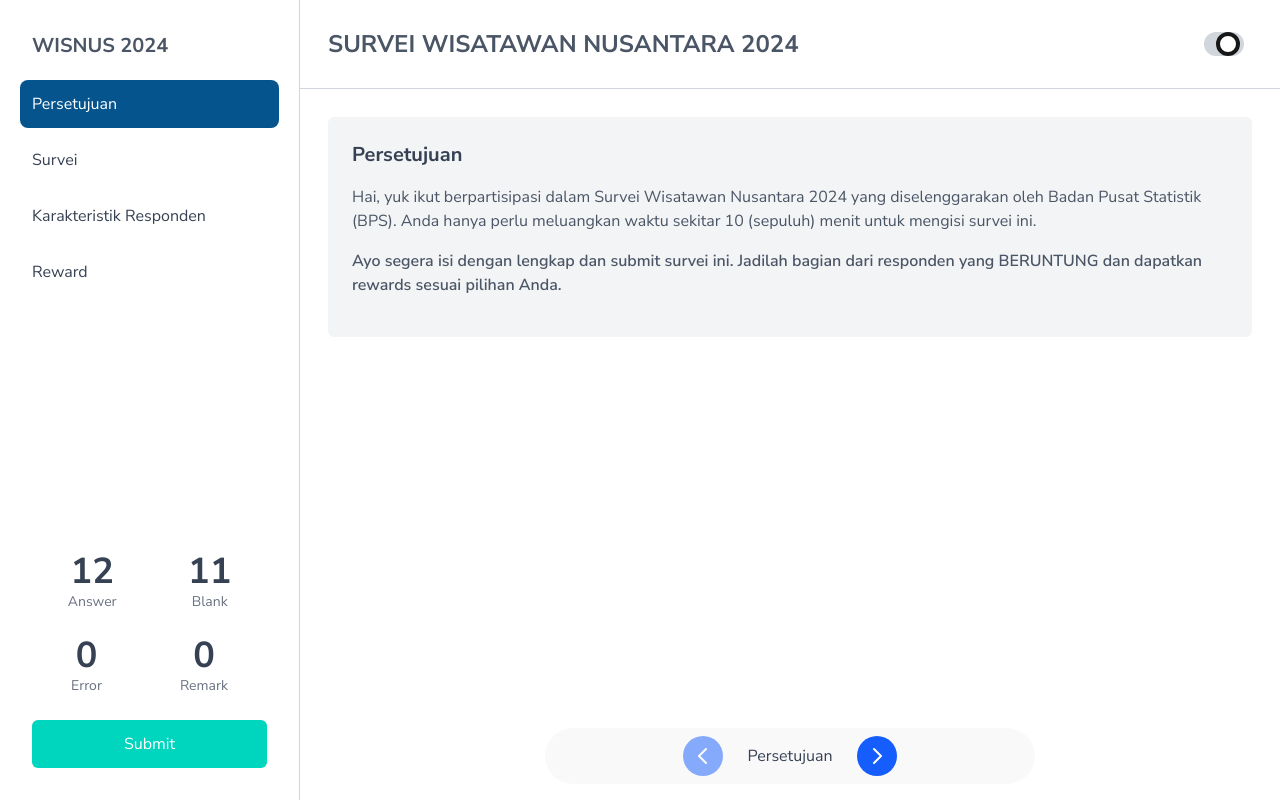
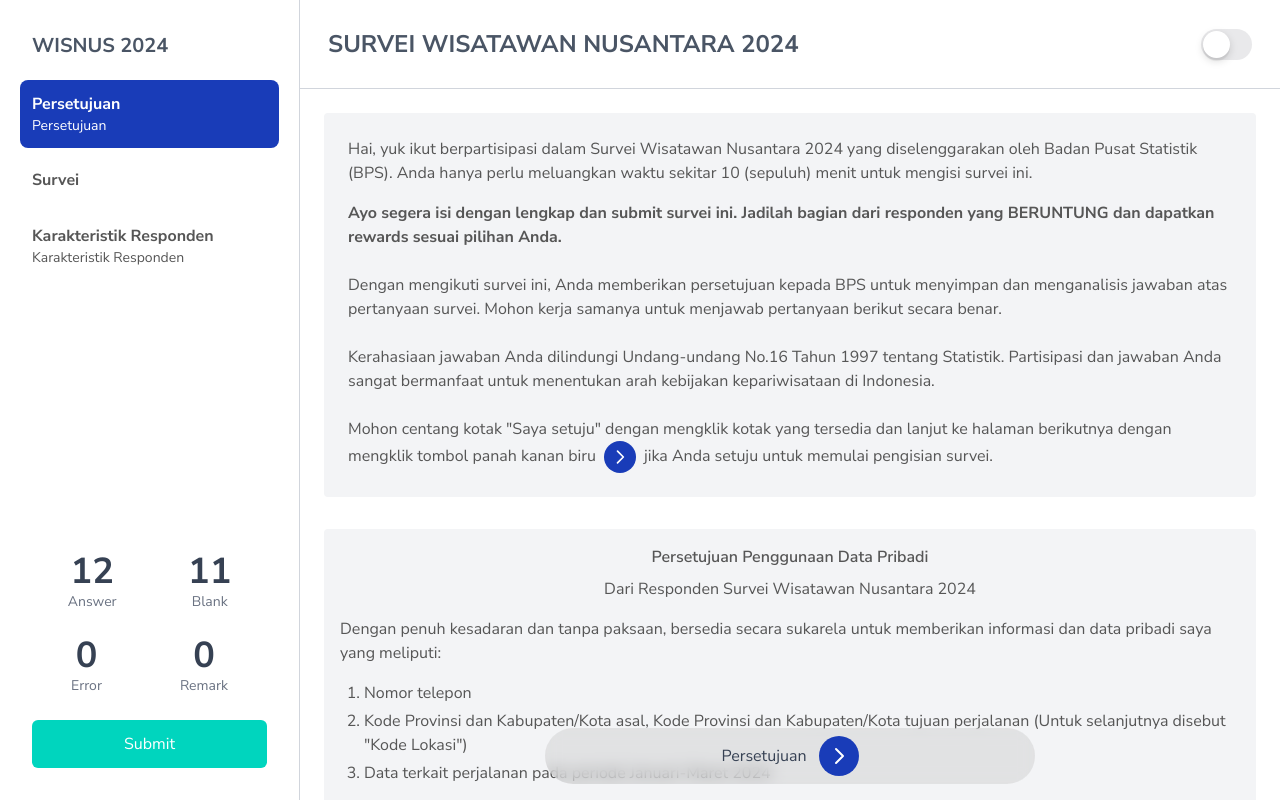
Before and after one commit to falanarh/wisnus-web-survey, a Next.js app: page /survey in a window 1280 px wide. Built offline with nearby package versions, Linux system fonts and the light colour scheme.

Commit message:
feat: add ThemeSwitch component for dark mode toggle and update dependencies

```diff
--- a/src/app/survey/page.tsx
+++ b/src/app/survey/page.tsx
@@ -1,8 +1,9 @@
 "use client";
 
+import ThemeSwitch from '@/components/survey/ThemeSwitch';
 import React, { useState } from 'react';
 
-const WebSurveyPage: React.FC = () => {
+const WebSurveyPage = () => {
     const [activeTab, setActiveTab] = useState('persetujuan');
     const [darkMode, setDarkMode] = useState(false);
 
@@ -10,11 +11,10 @@ const WebSurveyPage: React.FC = () => {
         { id: 'persetujuan', label: 'Persetujuan' },
         { id: 'survei', label: 'Survei' },
         { id: 'karakteristik', label: 'Karakteristik Responden' },
-        { id: 'reward', label: 'Reward' },
     ];
 
     return (
-        <div className={`flex w-full h-screen ${darkMode ? 'bg-gray-900' : 'bg-gray-100'}`}>
+        <div className={`flex w-full min-h-screen ${darkMode ? 'bg-gray-900' : 'bg-gray-100'}`}>
             {/* Sidebar */}
             <aside className={`hidden md:flex flex-col basis-1/4 min-w-[250px] max-w-[300px] border-r ${darkMode ? 'border-gray-700 bg-gray-800' : 'border-gray-300 bg-white'}`}>
                 {/* Sidebar Header */}
@@ -28,14 +28,27 @@ const WebSurveyPage: React.FC = () => {
                         <button
                             key={tab.id}
                             className={`text-left rounded-lg my-1 mx-5 p-3 ${activeTab === tab.id
-                                ? 'bg-[#05548d] text-white'
+                                ? 'bg-blue-800 text-white'
                                 : darkMode
-                                    ? 'text-gray-300 hover:bg-gray-700'
-                                    : 'text-gray-700 hover:bg-gray-100'
+                                    ? 'text-gray-300 hover:bg-text-[#565656]'
+                                    : 'text-[#565656] hover:bg-gray-100'
                                 }`}
                             onClick={() => setActiveTab(tab.id)}
                         >
+                            <p className='text-md font-bold'>
                                 {tab.label}
+                            </p>
+                            {tab.label === 'Persetujuan' && (
+                                <p className='text-sm'>
+                                    {tab.label}
+                                </p>
+                            )}
+
+                            {tab.label === 'Karakteristik Responden' && (
+                                <p className='text-sm'>
+                                    {tab.label}
+                                </p>
+                            )}
                         </button>
                     ))}
                 </div>
@@ -76,44 +89,73 @@ const WebSurveyPage: React.FC = () => {
                         SURVEI WISATAWAN NUSANTARA 2024
                     </h1>
 
-                    {/* Dark Mode Toggle */}
+                    {/* Dark Mode Toggle - Replaced with new component */}
                     <div className="flex items-center">
-                        <div className="relative inline-block w-10 mr-2 align-middle select-none">
-                            <input
-                                type="checkbox"
-                                name="toggle"
-                                id="darkModeToggle"
+                        <ThemeSwitch
                             checked={darkMode}
                             onChange={() => setDarkMode(!darkMode)}
-                                className="absolute block w-6 h-6 rounded-full bg-white border-4 appearance-none cursor-pointer"
-                                style={{
-                                    top: '0',
-                                    right: darkMode ? '0' : '4px',
-                                    transition: 'right 0.2s ease-in'
-                                }}
                         />
-                            <label
-                                htmlFor="darkModeToggle"
-                                className={`block overflow-hidden h-6 rounded-full cursor-pointer ${darkMode ? 'bg-blue-500' : 'bg-gray-300'
-                                    }`}
-                            ></label>
-                        </div>
                     </div>
                 </header>
 
                 {/* Content */}
-                <section className="p-7">
+                <section className="overflow-hidden h-[calc(100vh-89px)]">
+                    <div className="flex flex-col h-full overflow-y-auto">
                         {activeTab === 'persetujuan' && (
-                        <div className={`${darkMode ? 'bg-gray-700' : 'bg-gray-100'} p-6 rounded-md`}>
-                            <h2 className={`text-xl font-bold mb-4 ${darkMode ? 'text-gray-200' : 'text-gray-700'}`}>Persetujuan</h2>
-                            <p className={`${darkMode ? 'text-gray-300' : 'text-gray-600'} mb-4`}>
+                            <div className={`bg-white p-6`}>
+                                <div className={`flex flex-col justify-center bg-gray-100 p-6 rounded-sm ${darkMode ? 'text-gray-300' : 'text-[#565656]'}`}>
+                                    <h2 className={`mb-4`}>
                                         Hai, yuk ikut berpartisipasi dalam Survei Wisatawan Nusantara 2024 yang diselenggarakan oleh Badan Pusat Statistik (BPS). Anda hanya perlu meluangkan waktu sekitar 10 (sepuluh) menit untuk mengisi survei ini.
-                            </p>
-                            <p className={`${darkMode ? 'text-gray-300' : 'text-gray-600'} mb-4 font-semibold`}>
+                                    </h2>
+
+                                    <p className={`mb-6 font-bold`}>
                                         Ayo segera isi dengan lengkap dan submit survei ini. Jadilah bagian dari responden yang BERUNTUNG dan dapatkan rewards sesuai pilihan Anda.
                                     </p>
 
+                                    <p className={`mb-6`}>
+                                        Dengan mengikuti survei ini, Anda memberikan persetujuan kepada BPS untuk menyimpan dan menganalisis jawaban atas pertanyaan survei. Mohon kerja samanya untuk menjawab pertanyaan berikut secara benar.
+                                    </p>
 
+                                    <p className={`mb-6`}>
+                                        Kerahasiaan jawaban Anda dilindungi Undang-undang No.16 Tahun 1997 tentang Statistik. Partisipasi dan jawaban Anda sangat bermanfaat untuk menentukan arah kebijakan kepariwisataan di Indonesia.
+                                    </p>
+
+                                    <p>
+                                        Mohon centang kotak &quot;Saya setuju&quot; dengan mengklik kotak yang tersedia dan lanjut ke halaman berikutnya dengan mengklik tombol panah kanan biru
+                                        <span className="inline-flex items-center justify-center h-8 w-8 bg-blue-800 text-white rounded-full mx-2 align-middle">
+                                            <svg
+                                                xmlns="http://www.w3.org/2000/svg"
+                                                fill="none"
+                                                viewBox="0 0 24 24"
+                                                stroke="currentColor"
+                                                className="h-5 w-5"
+                                            >
+                                                <path
+                                                    strokeLinecap="round"
+                                                    strokeLinejoin="round"
+                                                    strokeWidth={2}
+                                                    d="M9 5l7 7-7 7"
+                                                />
+                                            </svg>
+                                        </span>
+                                        jika Anda setuju untuk memulai pengisian survei.
+                                    </p>
+
+                                </div>
+                                <div className={`bg-gray-100 p-4 rounded-sm my-8 ${darkMode ? 'text-gray-300' : 'text-[#565656]'}`}>
+                                    <h3 className={`text-center font-semibold mb-2`}>Persetujuan Penggunaan Data Pribadi</h3>
+                                    <h4 className={`text-center mb-4 `}>Dari Responden Survei Wisatawan Nusantara 2024</h4>
+
+                                    <p className={`mb-4 `}>
+                                        Dengan penuh kesadaran dan tanpa paksaan, bersedia secara sukarela untuk memberikan informasi dan data pribadi saya yang meliputi:
+                                    </p>
+
+                                    <ol className="list-decimal pl-6 mb-4 space-y-1">
+                                        <li>Nomor telepon</li>
+                                        <li>Kode Provinsi dan Kabupaten/Kota asal, Kode Provinsi dan Kabupaten/Kota tujuan perjalanan (Untuk selanjutnya disebut &quot;Kode Lokasi&quot;)</li>
+                                        <li>Data terkait perjalanan pada periode Januari-Maret 2024</li>
+                                    </ol>
+                                </div>
                             </div>
                         )}
 
@@ -123,8 +165,6 @@ const WebSurveyPage: React.FC = () => {
                                 <p className={`${darkMode ? 'text-gray-300' : 'text-gray-600'}`}>
                                     Pertanyaan-pertanyaan survei akan ditampilkan di sini.
                                 </p>
-
-
                             </div>
                         )}
 
@@ -134,32 +174,20 @@ const WebSurveyPage: React.FC = () => {
                                 <p className={`${darkMode ? 'text-gray-300' : 'text-gray-600'}`}>
                                     Form untuk data karakteristik responden.
                                 </p>
-
-
                             </div>
                         )}
-
-                    {activeTab === 'reward' && (
-                        <div className={`${darkMode ? 'bg-gray-700' : 'bg-gray-100'} p-6 rounded-md`}>
-                            <h2 className={`text-xl font-bold mb-4 ${darkMode ? 'text-gray-200' : 'text-gray-700'}`}>Reward</h2>
-                            <p className={`${darkMode ? 'text-gray-300' : 'text-gray-600'}`}>
-                                Informasi tentang reward untuk peserta survei.
-                            </p>
-
-
                     </div>
-                    )}
                 </section>
 
                 {/* Tab Navigation with Arrows - Fixed at bottom */}
-                <div className={`absolute bottom-0 left-1/2 transform -translate-x-1/2 z-10 w-1/2 bg-gray-100/50 rounded-full p-2 mb-4 flex justify-center items-center`}>
-                    <div className='flex items-center justify-between'>
+                <div className={`absolute bottom-0 left-1/2 transform -translate-x-1/2 z-10 w-1/2  bg-[#b3b3b345] backdrop-blur-sm rounded-full p-2 mb-4 flex justify-center items-center`}>
+                    <div className='flex items-center justify-between px-4 gap-3'>
                         {/* Previous button */}
-                        <button
+                        {activeTab !== "persetujuan" && (<button
                             className={`flex items-center justify-center h-10 w-10 ${tabs.findIndex(tab => tab.id === activeTab) === 0
                                 ? 'opacity-50 cursor-not-allowed'
                                 : 'cursor-pointer'
-                                } bg-blue-600 text-white rounded-full mr-6`}
+                                } bg-blue-800 text-white rounded-full`}
                             onClick={() => {
                                 const currentIndex = tabs.findIndex(tab => tab.id === activeTab);
                                 if (currentIndex > 0) {
@@ -171,19 +199,19 @@ const WebSurveyPage: React.FC = () => {
                             <svg xmlns="http://www.w3.org/2000/svg" fill="none" viewBox="0 0 24 24" stroke="currentColor" className="h-6 w-6">
                                 <path strokeLinecap="round" strokeLinejoin="round" strokeWidth={2} d="M15 19l-7-7 7-7" />
                             </svg>
-                        </button>
+                        </button>)}
 
                         {/* Current tab name */}
-                        <div className={`text-center flex-1 ${darkMode ? 'text-gray-200' : 'text-gray-700'}`}>
+                        <div className={`text-center flex-1 ${darkMode ? 'text-gray-200' : 'text-gray-700'} font-medium`}>
                             {tabs.find(tab => tab.id === activeTab)?.label}
                         </div>
 
                         {/* Next button */}
-                        <button
+                        {activeTab !== "karakteristik" && (<button
                             className={`flex items-center justify-center h-10 w-10 ${tabs.findIndex(tab => tab.id === activeTab) === tabs.length - 1
                                 ? 'opacity-50 cursor-not-allowed'
                                 : 'cursor-pointer'
-                                } bg-blue-600 text-white rounded-full ml-6`}
+                                } bg-blue-800 text-white rounded-full`}
                             onClick={() => {
                                 const currentIndex = tabs.findIndex(tab => tab.id === activeTab);
                                 if (currentIndex < tabs.length - 1) {
@@ -195,7 +223,7 @@ const WebSurveyPage: React.FC = () => {
                             <svg xmlns="http://www.w3.org/2000/svg" fill="none" viewBox="0 0 24 24" stroke="currentColor" className="h-6 w-6">
                                 <path strokeLinecap="round" strokeLinejoin="round" strokeWidth={2} d="M9 5l7 7-7 7" />
                             </svg>
-                        </button>
+                        </button>)}
                     </div>
                 </div>
             </main>
--- /dev/null
+++ b/src/components/survey/ThemeSwitch.tsx
@@ -0,0 +1,32 @@
+interface ThemeSwitchProps {
+    checked: boolean;
+    onChange: (event: React.ChangeEvent<HTMLInputElement>) => void;
+}
+
+// Custom Switch component for dark mode toggle
+const ThemeSwitch: React.FC<ThemeSwitchProps> = ({ checked, onChange }) => {
+    return (
+        <div className="relative w-[51px] h-[31px]">
+            <input
+                type="checkbox"
+                className="opacity-0 w-0 h-0 absolute"
+                id="checkbox"
+                checked={checked}
+                onChange={onChange}
+            />
+            <label
+                className={`block w-full h-full rounded-2xl cursor-pointer transition-all duration-200 ease-out ${checked ? 'bg-[#34C759]' : 'bg-[#e9e9eb]'}`}
+                htmlFor="checkbox"
+            >
+                <span
+                    className={`absolute w-[27px] h-[27px] rounded-full bg-white shadow-[0px_3px_8px_rgba(0,0,0,0.15),0px_3px_1px_rgba(0,0,0,0.06)] transition-all duration-200 ease-out cursor-pointer ${checked
+                            ? 'left-[calc(50%-27px/2+10px)] top-[calc(50%-27px/2)]'
+                            : 'left-[calc(50%-27px/2-10px)] top-[calc(50%-27px/2)]'
+                        }`}
+                />
+            </label>
+        </div>
+    );
+};
+
+export default ThemeSwitch;
```
Also changed, not shown: package.json (+6 -5 lines), 1 other file (tests, documents, lock files or other folders). Lines whose indentation alone changed are shown as unchanged.
